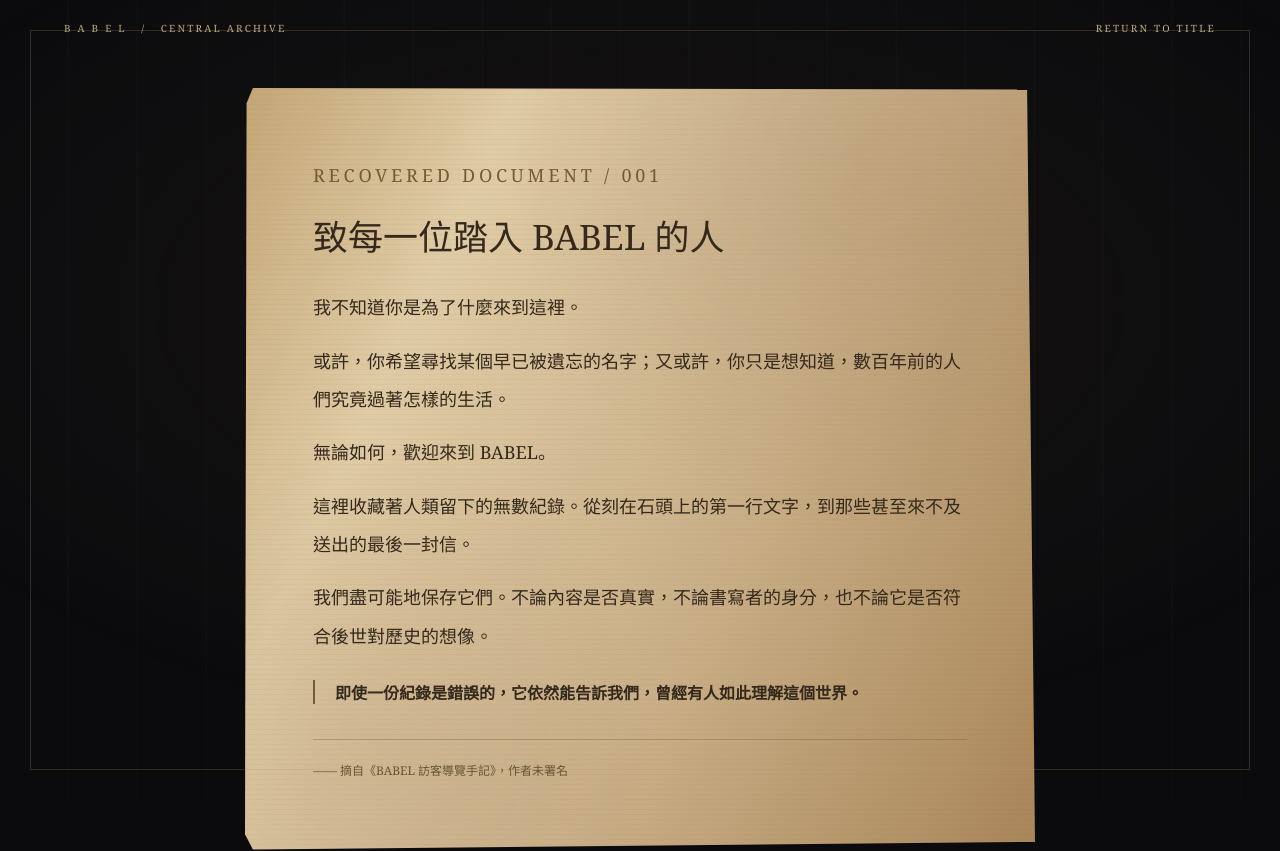
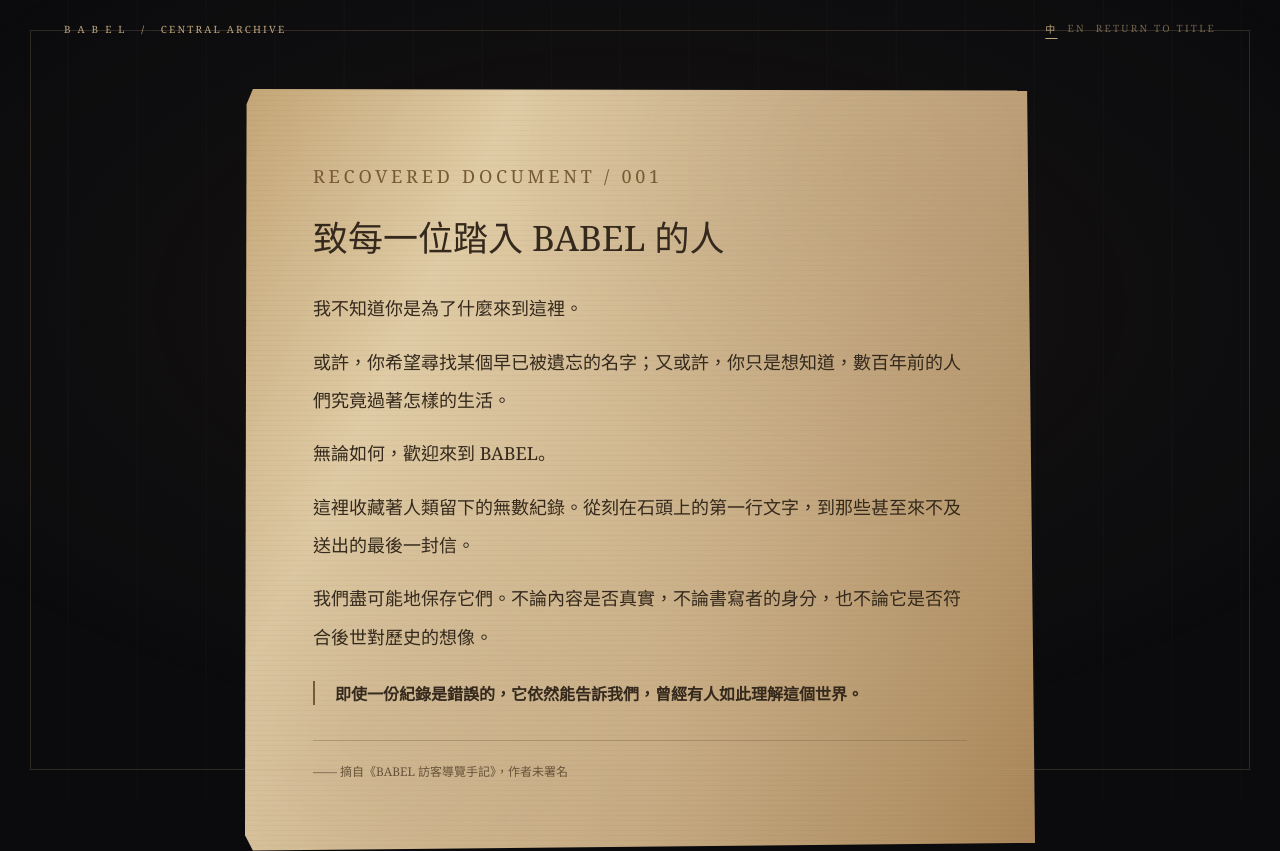
Before and after one commit to wini374/A-thousand-refractions, a plain HTML site: page archive.html in a window 1280 px wide. Shown: the top 851 px of the page. Drawn offline with Linux system fonts and the light colour scheme.

Commit message:
Add language navigation and embedded return support to BABEL archive

```diff
--- a/archive.html
+++ b/archive.html
@@ -62,11 +62,12 @@ button,a{font:inherit}button{cursor:pointer}button:focus-visible,a:focus-visible
 .foot{font:12px/1.8 Georgia,serif;color:#a79986;text-align:center;margin-top:70px}
 @media(max-width:600px){.chapter-grid{grid-template-columns:repeat(2,minmax(0,1fr));gap:10px}.chapter{min-height:130px;padding:16px 8px}.metadata{gap:8px}.document{padding:30px 25px}.topbar{font-size:9px;letter-spacing:.13em;padding:22px 20px}.scene{min-height:320px}}
 @media(prefers-reduced-motion:reduce){html{scroll-behavior:auto}.scene,.chapter{transition:none!important}}
+.topbar .lang-links{display:flex;gap:10px}.lang-links a{opacity:.55}.lang-links a[aria-current="page"]{opacity:1;text-decoration:underline;text-underline-offset:5px}
 </style>
 </head>
 <body>
 <div class="frame"></div>
-<header class="topbar"><span>B A B E L &nbsp; / &nbsp; CENTRAL ARCHIVE</span><a href="index.html" aria-label="返回首頁">RETURN TO TITLE</a></header>
+<header class="topbar"><span>B A B E L &nbsp; / &nbsp; CENTRAL ARCHIVE</span><span class="lang-links"><a href="archive.html" aria-current="page">中</a><a href="archive_en.html">EN</a><a class="return-home" href="index.html" aria-label="返回首頁">RETURN TO TITLE</a></span></header>
 <main class="stage">
 <div id="scene" class="scene" aria-live="polite"></div>
 <div id="nav" class="nav"><button id="prev" class="action secondary" hidden>BACK / 上一頁</button><button id="next" class="action">CONTINUE / 繼續</button></div>
@@ -163,6 +164,8 @@ function render(i,immediate=false){
 }
 next.onclick=()=>render(current+1);prev.onclick=()=>render(current-1);
 document.addEventListener('keydown',e=>{if(e.altKey||e.ctrlKey||e.metaKey)return;if(e.key==='ArrowRight'&&!next.hidden)next.click();if(e.key==='ArrowLeft'&&!prev.hidden)prev.click()});
+document.querySelectorAll('.return-home').forEach(a=>a.addEventListener('click',e=>{if(window.parent!==window){e.preventDefault();window.parent.postMessage({type:'babel-return-title'},location.origin)}}));
+document.querySelectorAll('.lang-links a:not(.return-home)').forEach(a=>a.addEventListener('click',()=>{try{localStorage.setItem('babel_lang',a.textContent.trim()==='EN'?'en':'zh')}catch(e){}}));
 render(0,true);
 })();
 </script>
```
